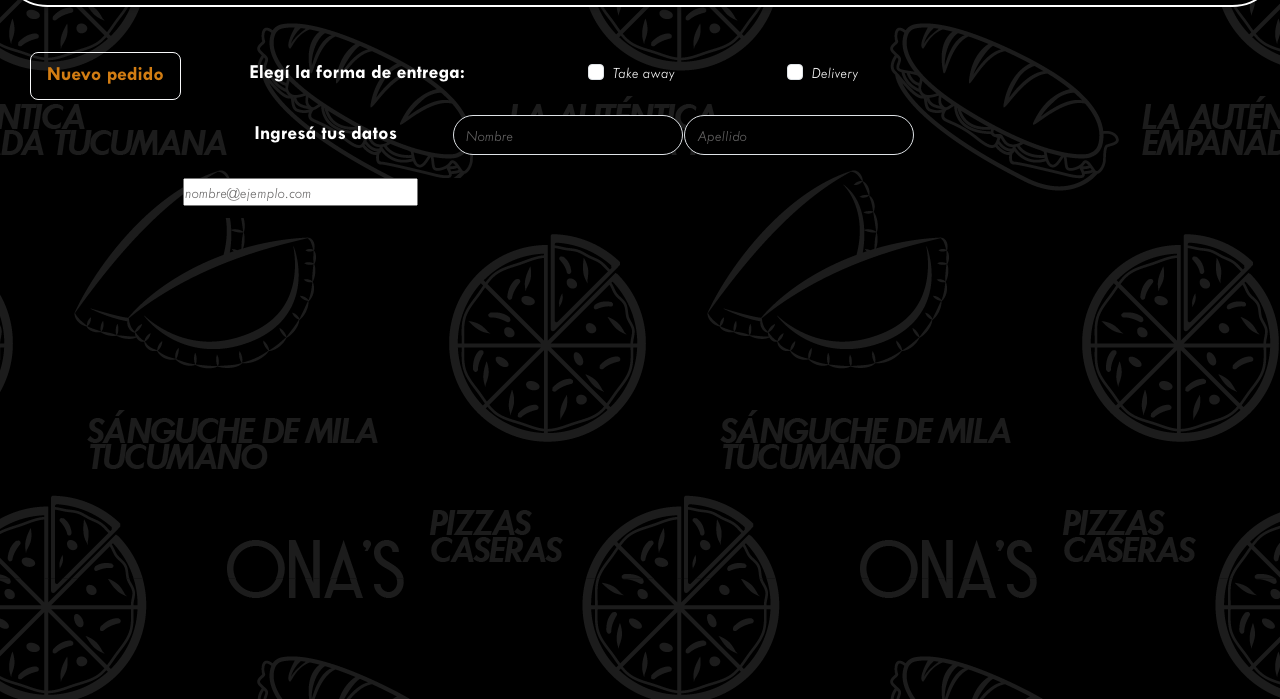
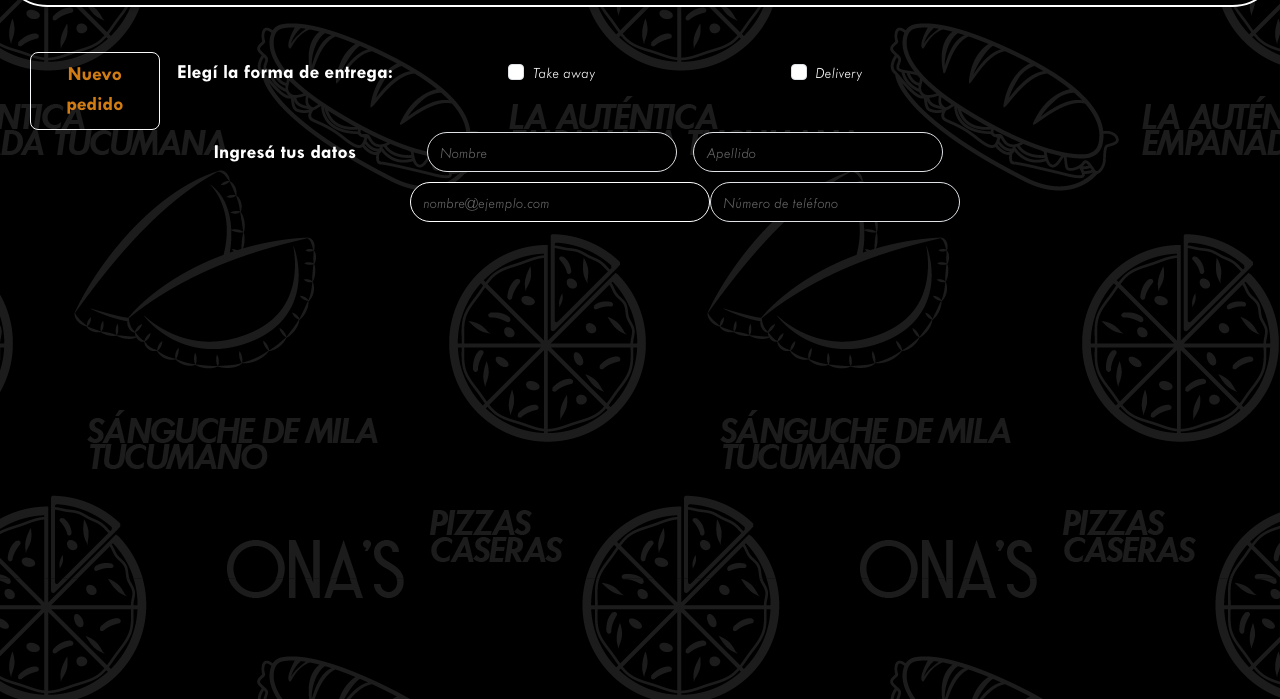
Before and after one commit to NicoUberti1/Ona_s, a plain HTML site: page paginas/pedido.html in a window 1280 px wide. Shown: the part 98-797 px from the top of the page. Drawn offline with nearby package versions, Linux system fonts and the light colour scheme.

Commit message:
hacé tu pedido 2

```diff
--- a/paginas/pedido.html
+++ b/paginas/pedido.html
@@ -62,8 +62,10 @@
     </div>
 
     <form class="medium">
-        <div class="contenedor-form-entrega">
+        <div class="columna1-fila1">
             <h3 class="form">Elegí la forma de entrega:</h3>
+        </div>
+        <div class="columna2-fila1">
             <div class="form-check">
                 <input class="form-check-input" type="checkbox" value="" id="flexCheckDefault">
                 <label class="form-check-label" for="flexCheckDefault">Take away</label>
@@ -73,21 +75,44 @@
                 <label class="form-check-label" for="flexCheckChecked">Delivery</label>
             </div>
         </div>
+        <div class="columna1-fila2">
+            <h3 class="form">Ingresá tus datos</h3>
+        </div>
+        <div class="columna2-fila2">
+            <div class="nombre-apellido">
+                <input class="form-control" type="text" placeholder="Nombre" aria-label="default input example">
+                <input class="form-control" type="text" placeholder="Apellido" aria-label="default input example">
+            </div>
+            <div class="email-telefono">
+                <input type="email" class="form-control-email" id="exampleFormControlInput1" placeholder="nombre@ejemplo.com">
+                <input class="form-control" type="number" placeholder="Número de teléfono" aria-label="default input example">
+            </div>
+        </div>
+        <div class="columna1-fila3"></div>
+        <div class="columna2-fila3"></div>
+        <div class="columna1-fila4"></div>
+        <div class="columna2-fila4"></div>
+        <div class="columna1-fila5"></div>
+        <div class="columna2-fila5"></div>
+        <div class="columna1-fila6"></div>
+        <div class="columna2-fila6"></div>
 
+
+        <!--Fila 1--
+        <div class="contenedor-form-entrega">
+
+        </div>
+        <!--Fila 2--
         <div class="contenedor-form-datos">
             <div class="contenedor-h3-datos">
-                <h3 class="form">Ingresá tus datos</h3>
+
             </div>
-            <input class="form-control" type="text" placeholder="Nombre" aria-label="default input example">
-            <input class="form-control" type="text" placeholder="Apellido" aria-label="default input example">
-            <div class="mb-3">
-                <label for="exampleFormControlInput1" class="form-label"><label>
-                <input type="email" class="form-control-email" id="exampleFormControlInput1" placeholder="nombre@ejemplo.com">
-            </div>
+
         </div>
         <div class="contenedor-form-producto">
 
         </div>
+
         <div class="contenedor-form-abonar">
 
         </div>
@@ -99,6 +124,7 @@
         <div class="contenedor-form-vuelto">
 
         </div>
+    -->
 
 
 
--- a/scss/estilos.scss
+++ b/scss/estilos.scss
@@ -282,6 +282,16 @@ section article p {
 .medium {
     display: grid;
     grid-template-areas:
+    "columna1-fila1 columna2-fila1"
+    "columna1-fila2 columna2-fila2"
+    "columna1-fila3 columna2-fila3"
+    "columna1-fila4 columna2-fila4"
+    "columna1-fila5 columna2-fila5"
+    "columna1-fila6 columna2-fila6";
+    grid-template-columns: 250px auto;
+    grid-template-rows: 80px 350px 500px 100px 50px 50px;
+    /*display: grid;
+    grid-template-areas:
     "contenedor-form-entrega"
     "contenedor-form-datos"
     "contenedor-form-producto"
@@ -289,7 +299,7 @@ section article p {
     "contenedor-form-total"
     "contenedor-form-vuelto";
     grid-template-columns: auto;
-    grid-template-rows: 50px 150px 350px 100px 50px 50px;
+    grid-template-rows: 50px 150px 350px 100px 50px 50px;*/
 }
 
 .form {
@@ -299,7 +309,7 @@ section article p {
     margin: 10px;
 }
 
-.contenedor-form-entrega {
+.columna2-fila1 {
     width: auto;
     height: 50px;
     display: flex;
@@ -317,41 +327,69 @@ section article p {
 
 /*fila 2*/
 
-.contenedor-h3-datos {
-    width: 250px;
-    margin-left: 18px;
-}
 
-.contenedor-form-datos {
+.nombre-apellido {
+    width: auto;
+    height: 40px;
+    margin-bottom: 10px;
     display: flex;
-    justify-content: space-between;
-    align-items: center;
-    flex-wrap: wrap;
+    justify-content: space-evenly;
 }
 
 .form-control {
-    width: 230px;
+    width: 250px;
     height: 40px;
     background-color: black;
     border-radius: 50px;
-}
-
-.form-label {
-    width: 350px;
-    height: 40px;
-    background-color: black;
-    border-radius: 50px;
-}
-
-input.form-control-email::placeholder {
-    color: rgb(104, 103, 103);
-    font-family: "TW cent";
 }
 
 input.form-control::placeholder {
     color: rgb(104, 103, 103);
     font-family: "TW cent";
 }
+
+input#exampleFormControlInput1.form-control-email {
+    width: 300px;
+    height: 40px;
+    padding: 6px 12px;
+    background-color: black;
+    border: 1px solid white;
+    border-radius: 50px;
+}
+
+input#exampleFormControlInput1::placeholder {
+    color: rgb(104, 103, 103);
+    font-family: "TW cent";
+}
+
+
+input.form-control::placeholder {
+    color: rgb(104, 103, 103);
+    font-family: "TW cent";
+}
+
+.email-telefono {
+    width: auto;
+    height: 40px;
+    display: flex;
+    justify-content: space-evenly;
+}
+
+
+input#exampleFormControlInput1.form-control-email {
+    width: 300px;
+    height: 40px;
+    padding: 6px 12px;
+    background-color: black;
+    border: 1px solid white;
+    border-radius: 50px;
+}
+
+input#exampleFormControlInput1::placeholder {
+    color: rgb(104, 103, 103);
+    font-family: "TW cent";
+}
+
 
 
 
```
Also changed, not shown: css/estilos.css, 1 other file.
